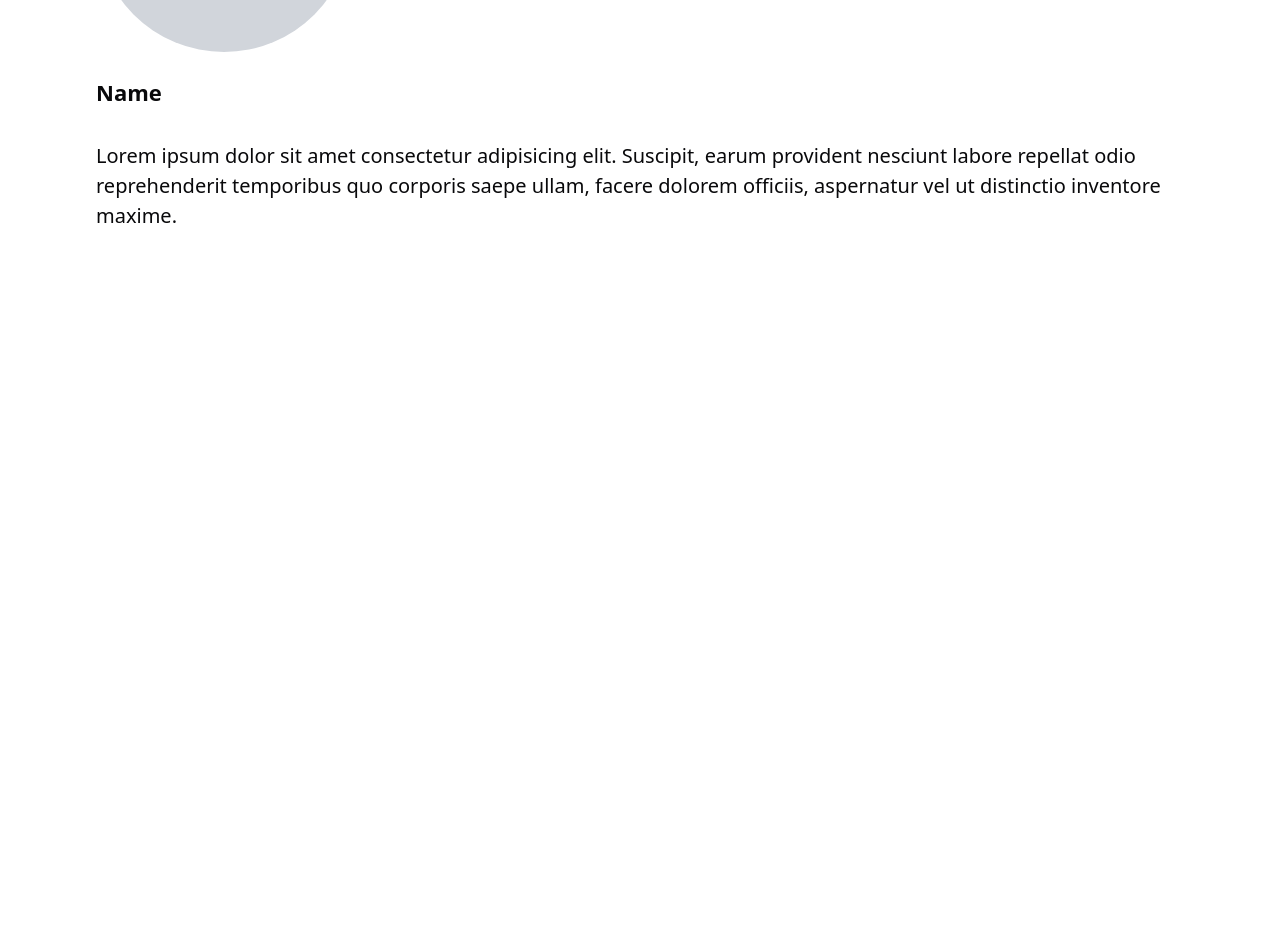
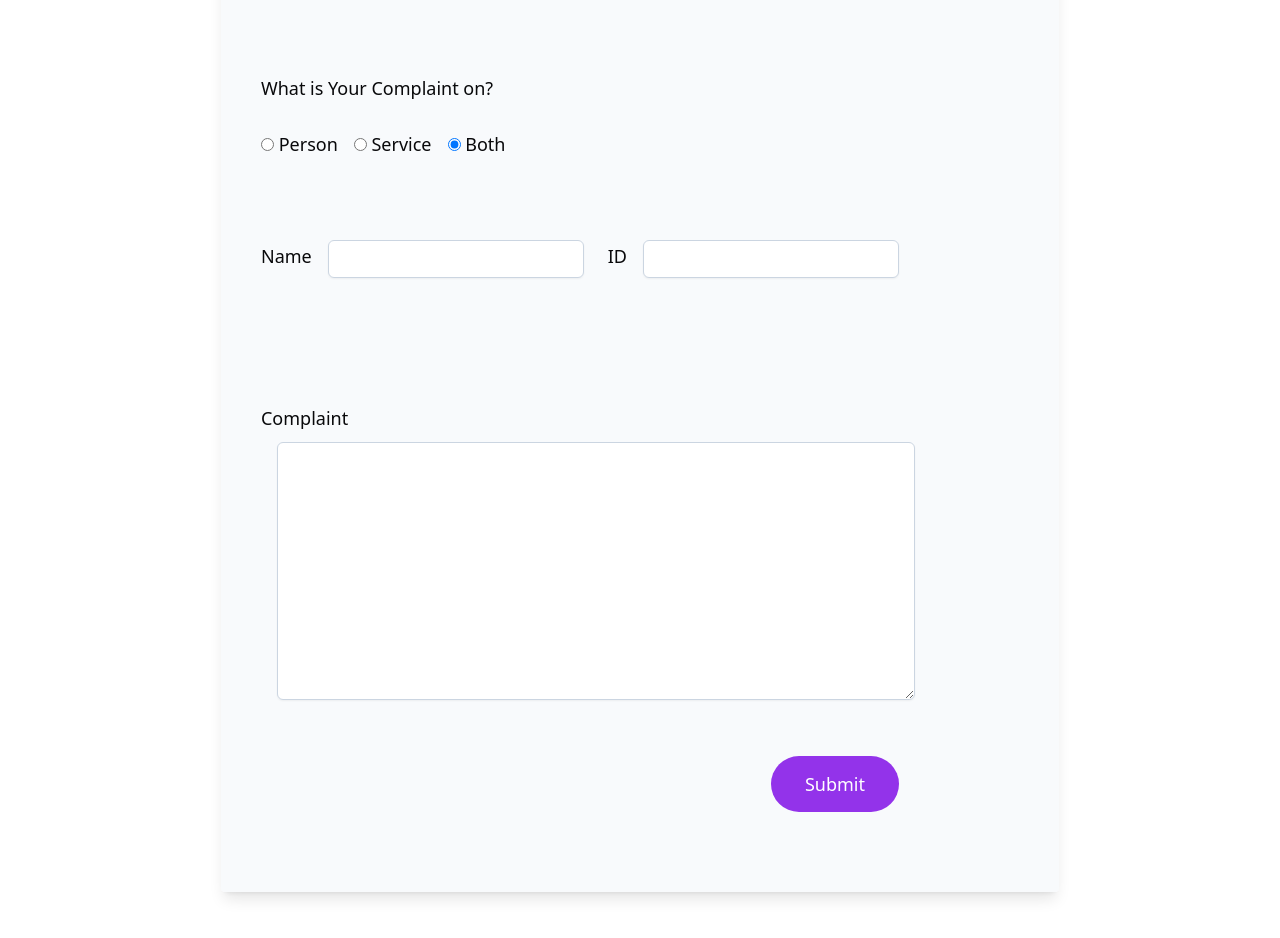
Before and after one commit to Kad-19/safe-mic-project, a React (Vite) app: page / in a window 1280 px wide. Shown: the part 1060-1998 px from the top of the page. Before the commit the page ends 1387 px from the top, so only its background shows below. Built offline with nearby package versions, Linux system fonts and the light colour scheme.

Commit message:
complaint filling form

```diff
--- a/src/App.jsx
+++ b/src/App.jsx
@@ -1,14 +1,13 @@
 import React from "react";
 import Navbar from "./component/Navbar/Navbar";
 import AllRouting from "./component/AllRouting/AllRouting";
-import CounseInfo from "./component/Counselor info/CounseInfo";
-import ComplaintBlock from "./component/Complaint/Collapsible/ComplaintBlock";
+import ComplaintForm from "./component/FillingForm/ComplaintForm";
 const App = () => {
   return (
   <div className="">
     <Navbar/>
     <AllRouting/>
-    <CounseInfo/>
+    <ComplaintForm/>
   </div>
   )
 }
--- a/src/component/Counselor info/CounseInfo.jsx
+++ b/src/component/Counselor info/CounseInfo.jsx
@@ -4,7 +4,7 @@ import React from 'react'
 const CounseInfo = () => {
   return (
     <div className="m-24 ">
-      <div className="flex flex- items-center text-[18px]">
+      <div className="flex flex-items-center text-[18px]">
         <div className="flex justify-center items-center h-64 w-64 bg-gray-300 rounded-full mb-6"></div>
           <div className="flex flex-col items-center ml-12">
             <button type="submit" className="w-64 rounded-full bg-white text-black hover:bg-gray-300 py-2 transition-colors duration-200 border border-slate-600 mb-4">Schedule an Appointment</button>
--- /dev/null
+++ b/src/component/FillingForm/ComplaintForm.jsx
@@ -0,0 +1,99 @@
+import React, { useState } from 'react';
+
+const ComplaintForm = () => {
+  const [selection, setSelection] = useState('both'); // Default selection is 'both'
+
+  const handleRadioChange = (event) => {
+    setSelection(event.target.value);
+  };
+
+  return (
+    <div className="flex justify-center items-center rounded md p-8 m-20">
+      <div className="flex bg-slate-100 border-slate-500 rounded pt-10 pl-10 pr-40 pb-12 shadow-lg backdrop-blur-sm bg-opacity-50 text-sm/[40px] ">
+        <form action="">
+          <h1 className="text-[32px] pt-24 pb-20 text-center">Complaint Filling Form</h1>
+          <p className="text-[18px] mb-4">What is Your Complaint on?</p>
+          <div className="flex text-[18px]">
+            <div className="mr-4">
+              <input
+                type="radio"
+                id="person"
+                name="selection"
+                value="person"
+                checked={selection === 'person'}
+                onChange={handleRadioChange}
+              />
+              <label htmlFor="person"> Person</label>
+            </div>
+            <div className="mr-4">
+              <input
+                type="radio"
+                id="service"
+                name="selection"
+                value="service"
+                checked={selection === 'service'}
+                onChange={handleRadioChange}
+              />
+              <label htmlFor="service"> Service</label>
+            </div>
+            <div>
+              <input
+                type="radio"
+                id="both"
+                name="selection"
+                value="both"
+                checked={selection === 'both'}
+                onChange={handleRadioChange}
+              />
+              <label htmlFor="both"> Both</label>
+            </div>
+          </div>
+          <div className="flex my-8">
+            <div className="relative mr-6 my-10 flex space-x-4 text-[18px]">
+              <label htmlFor="name">Name</label>
+              <input
+                type="text"
+                id="name"
+                className="mt-1 block w-64 px-3 py-2 bg-white border border-slate-300 rounded-md text-sm shadow-sm focus:outline-none focus:border-purple-500 focus:ring-1 focus:ring-purple-500 disabled:bg-slate-50 disabled:text-slate-500 disabled:border-slate-200 disabled:shadow-none"
+                required
+              />
+            </div>
+
+            <div className="relative my-10 flex space-x-4 text-[18px]">
+              <label htmlFor="id">ID</label>
+              <input
+                type="text"
+                id="id"
+                className="mt-1 block w-64 px-3 py-2 bg-white border border-slate-300 rounded-md text-sm shadow-sm focus:outline-none focus:border-purple-500 focus:ring-1 focus:ring-purple-500 disabled:bg-slate-50 disabled:text-slate-500 disabled:border-slate-200 disabled:shadow-none"
+                required
+              />
+            </div>
+          </div>
+
+          <div className="relative mt-20 mb-8 space-x-4 text-[18px]">
+            <label htmlFor="complaint">Complaint</label>
+            <textarea
+              id="complaint"
+              type="text"
+              className="mt-1 block w-full px-3 py-2 bg-white border border-slate-300 rounded-md text-sm shadow-sm focus:outline-none focus:border-purple-500 focus:ring-1 focus:ring-purple-500 disabled:bg-slate-50 disabled:text-slate-500 disabled:border-slate-200 disabled:shadow-none "
+              required
+              rows="12"
+              cols="20"
+            />
+          </div>
+
+          <div className="flex flex-row-reverse space-x-10 space-y-8 text-[18px]">
+            <button
+              type="submit"
+              className="w-32 mb-8 mt-6 rounded-full bg-purple-600 text-white hover:bg-purple-800 py-2 transition-colors duration-200"
+            >
+              Submit
+            </button>
+          </div>
+        </form>
+      </div>
+    </div>
+  );
+};
+
+export default ComplaintForm;
--- a/src/component/LoginPage/LoginPage.jsx
+++ b/src/component/LoginPage/LoginPage.jsx
@@ -6,7 +6,7 @@ import { RiLockPasswordLine } from "react-icons/ri";
 const LoginPage = () => {
   return (
   <div className="flex justify-center items-center rounded md p8 m-20">
-    <div className="flex bg-slate-300 border-slate-500 rounded pt-10 pl-10 pr-40 pb-32 shadow-lg backdrop-blur-sm bg-opacity-50 text-sm/[40px] ">
+    <div className="flex bg-slate-300 border-slate-500 rounded pt-10 pl-10 pr-40 pb-32 shadow-lg bg-opacity-50 text-sm/[40px] ">
       <form action="">
         <h1 className="text-[32px] pb-10 ">Your Account</h1>
         <div className="relative my-10 flex space-x-8 text-[18px]">
@@ -14,14 +14,14 @@ const LoginPage = () => {
           <input type="email" className="mt-1 block w-full px-3 py-2 bg-white border border-slate-300 rounded-md text-sm shadow-sm placeholder-slate-400
       focus:outline-none focus:border-purple-500 focus:ring-1 focus:ring-purple-500
       disabled:bg-slate-50 disabled:text-slate-500 disabled:border-slate-200 disabled:shadow-none
-      " placeholder="email" required />
+      " required />
       <MdOutlineMail className='absolute top-4 right-4'/>
         </div>
         <div className="relative my-7 flex space-x-2 text-[18px]">
         <lable htmlFor=""> Password</lable>
           <input type="password" className=" mt-1 block w-full px-3 py-2 bg-white border border-slate-300 rounded-md text-sm shadow-sm placeholder-slate-400
       focus:outline-none focus:border-purple-500 focus:ring-1 focus:ring-purple-500
-      disabled:bg-slate-50 disabled:text-slate-500 disabled:border-slate-200 disabled:shadow-none" placeholder="password" required />
+      disabled:bg-slate-50 disabled:text-slate-500 disabled:border-slate-200 disabled:shadow-none"  required />
       <RiLockPasswordLine className='absolute top-4 right-4'/>
         </div>
 
```
